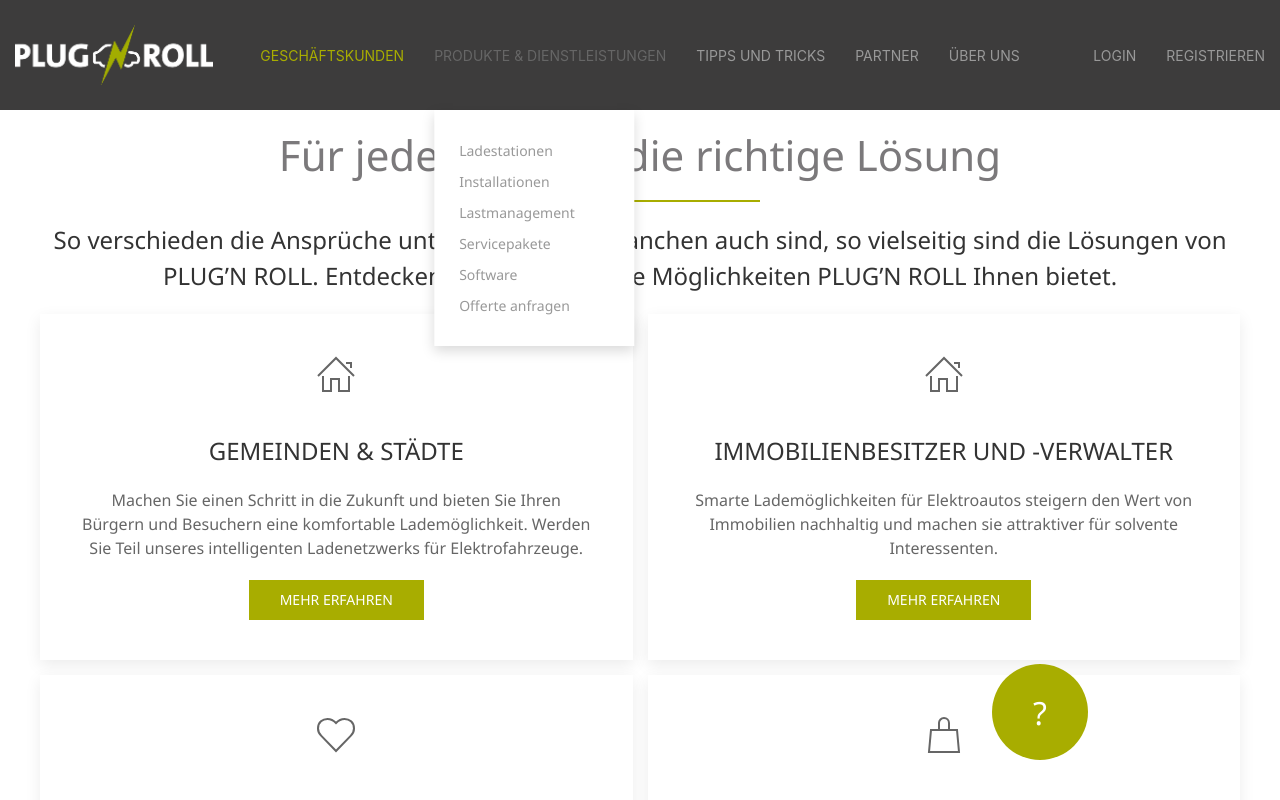
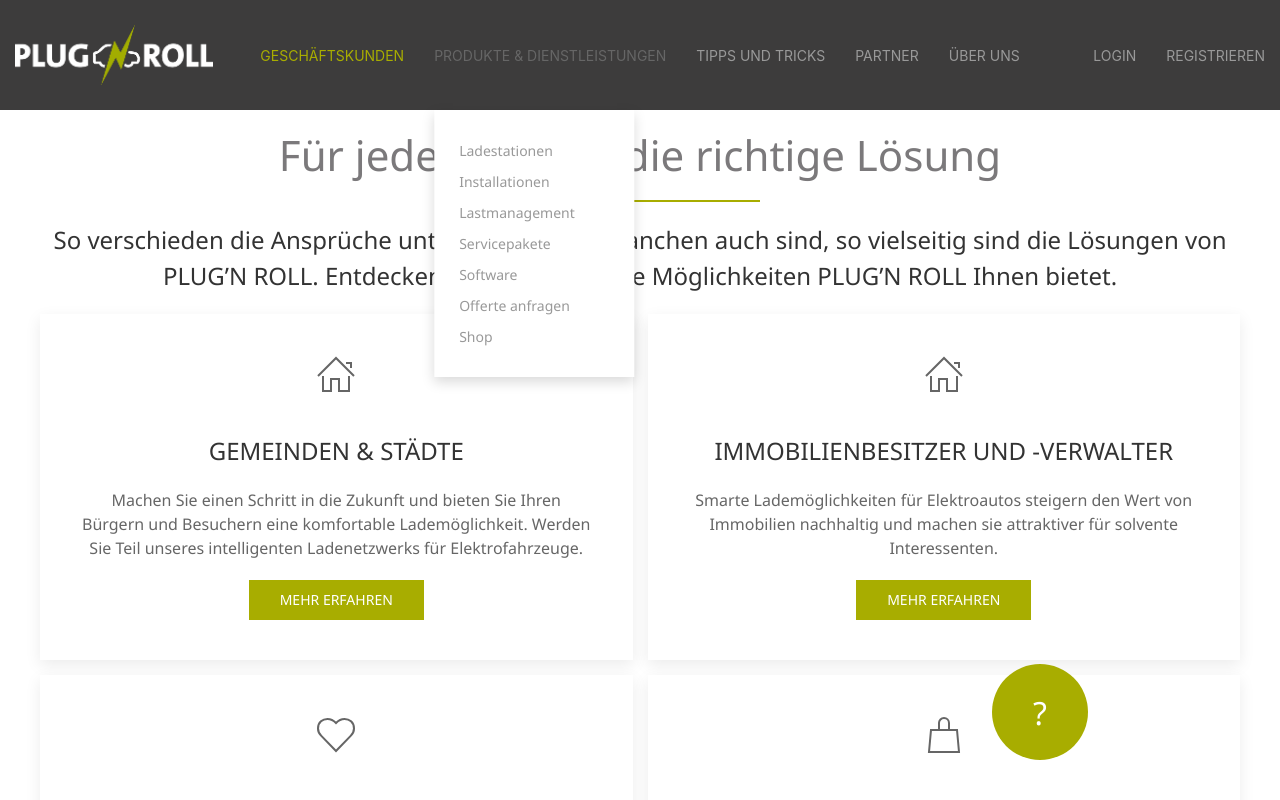
Before and after one commit to YahArt/plugn-roll-next-fhgr, a Vue app: page / in a window 1280 px wide. Both pictures are taken after a click on the button "PRODUKTE & DIENSTLEISTUNGEN". Shown: the top 800 px of the page. Built offline with nearby package versions, Linux system fonts and the light colour scheme.

Commit message:
Add shop

```diff
--- a/src/components/Header.vue
+++ b/src/components/Header.vue
@@ -35,6 +35,9 @@
                 </li>
                 <li>
                   <a href="#">Offerte anfragen</a>
+                </li>
+                <li>
+                  <a href="#">Shop</a>
                 </li>
               </ul>
             </div>
@@ -128,6 +131,9 @@
                   </li>
                   <li>
                     <a href="#">Offerte anfragen</a>
+                  </li>
+                  <li>
+                    <a href="#">Shop</a>
                   </li>
                 </ul>
               </div>
```
